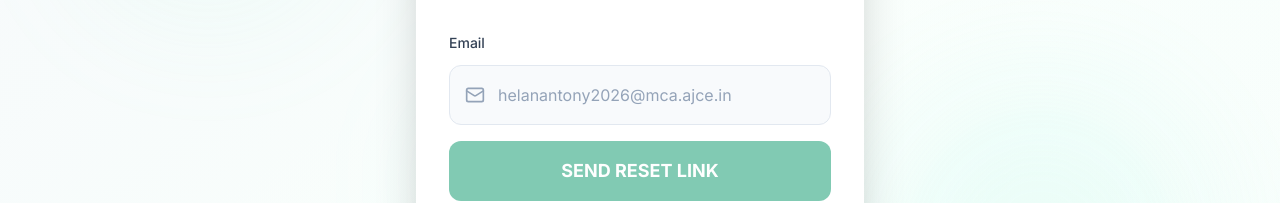
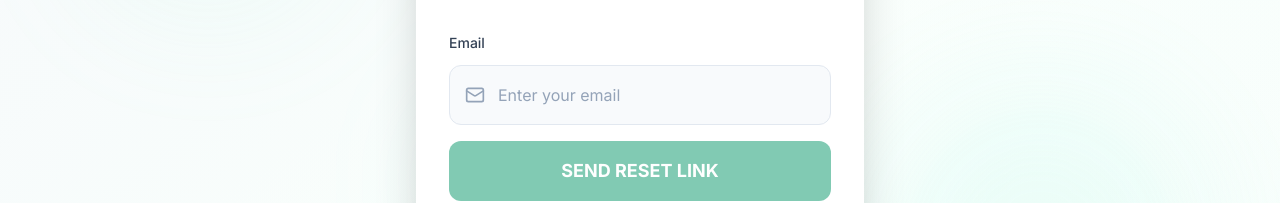
Before and after one commit to helan-antony/HerbTrade_Frontend, a React (Vite) app: page /forgot-password in a window 1280 px wide. Shown: the part 317-520 px from the top of the page. Built offline with nearby package versions, Linux system fonts and the light colour scheme.

Commit message:
forgot pasword setup

```diff
--- a/src/pages/ForgotPassword.jsx
+++ b/src/pages/ForgotPassword.jsx
@@ -1,6 +1,7 @@
 import React, { useState } from "react";
 import { Link } from "react-router-dom";
 import { Mail, ArrowLeft, CheckCircle } from "lucide-react";
+import { API_ENDPOINTS } from '../config/api';
 
 function ForgotPassword() {
   const [email, setEmail] = useState("");
@@ -28,7 +29,7 @@ function ForgotPassword() {
 
     if (!validateEmail(email)) {
       try {
-        const res = await fetch("http://localhost:5000/api/auth/forgot-password", {
+        const res = await fetch(API_ENDPOINTS.AUTH.FORGOT_PASSWORD, {
           method: "POST",
           headers: { "Content-Type": "application/json" },
           body: JSON.stringify({ email })
@@ -114,7 +115,7 @@ function ForgotPassword() {
                   value={email}
                   onChange={handleEmailChange}
                   className="w-full pl-12 pr-4 py-4 border border-slate-200 rounded-xl focus:ring-2 focus:ring-emerald-500 focus:border-emerald-500 transition-colors duration-200 bg-slate-50 focus:bg-white text-slate-700 placeholder-slate-400"
-                  placeholder="helanantony2026@mca.ajce.in"
+                  placeholder="Enter your email"
                 />
               </div>
             </div>
--- a/src/pages/Login.jsx
+++ b/src/pages/Login.jsx
@@ -12,7 +12,7 @@ import {
   Heart,
   AlertCircle
 } from "lucide-react";
-import { API_ENDPOINTS } from '../config/api';
+import { API_ENDPOINTS, GOOGLE_CLIENT_ID } from '../config/api';
 
 function Login() {
   const [email, setEmail] = useState("");
```
